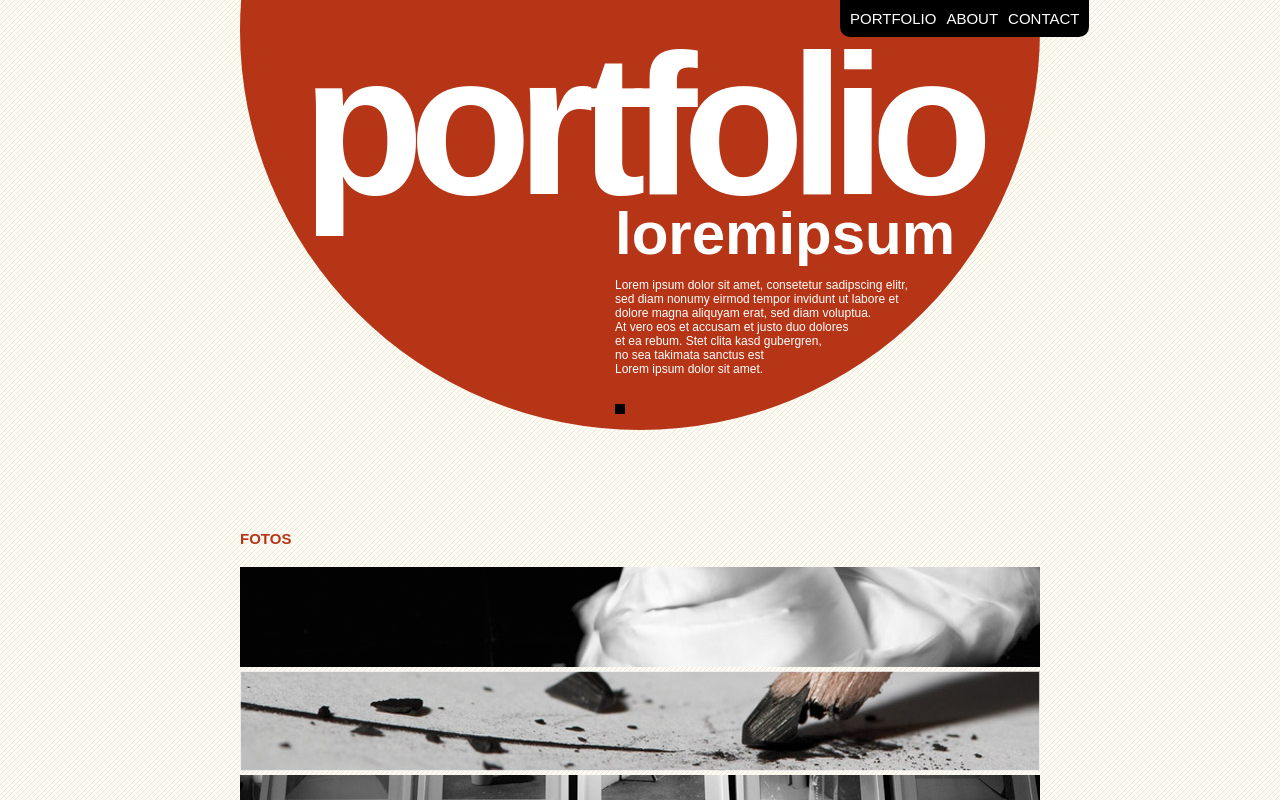
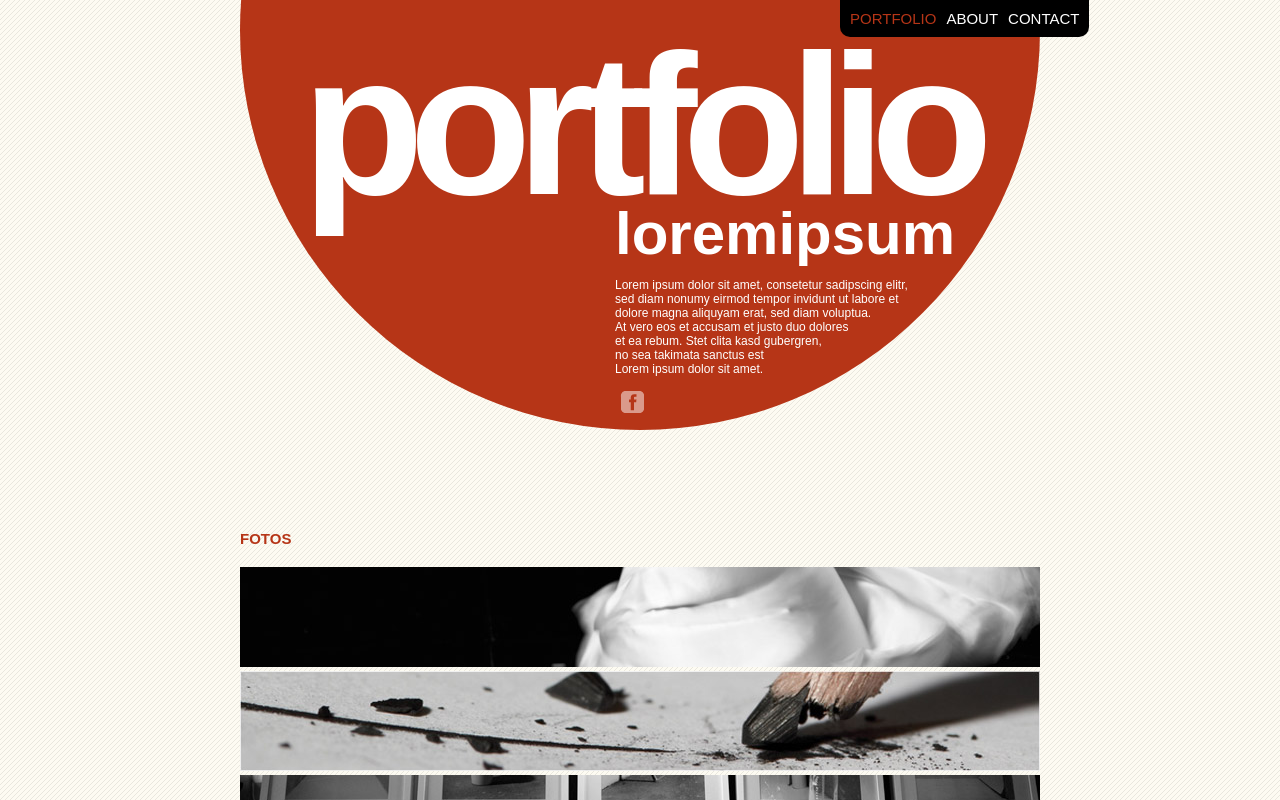
Before and after one commit to VivienPeschke/EIA1-Semester1, a plain HTML site: page Aufgabe 3/portfolio.html in a window 1280 px wide. Shown: the top 800 px of the page. Drawn offline with Linux system fonts and the light colour scheme.

Commit message:
Aufgabe 03 fertiggestellt - Icon ergänzt - Kontaktformular überarbeitet

```diff
--- a/Aufgabe 3/portfolio.html
+++ b/Aufgabe 3/portfolio.html
@@ -10,7 +10,7 @@
 <body>
     <header>
        <ul id="nav">
-            <li><a href="#">PORTFOLIO</a></li>
+            <li><a href="#" class="here">PORTFOLIO</a></li>
             <li><a href="about.html">ABOUT</a></li>
             <li><a href="contact.html">CONTACT</a></li>
         </ul>
@@ -31,7 +31,9 @@
             </div>
 
             <div class="icon">
-            <a href="images/icon_facebook.png" target="_blank" rel="noopener noreferrer"></a>
+            <a href="https://www.facebook.com" target="_blank" rel="noopener noreferrer">
+                <img src="images/icon_facebook.png" alt="">
+            </a>
             </div>
         </head>
         <div class="inhalt">
--- a/Aufgabe 3/style.css
+++ b/Aufgabe 3/style.css
@@ -77,8 +77,16 @@ a:hover{
 .icon{
 position: absolute;
 margin-left: 375px;
-margin-top: 400px;
-color: white;
+margin-top: 385px;
+opacity: 50%;
+}
+
+.icon:hover{
+    opacity: 100%;
+}
+
+.icon>a{
+    background: none;
 }
 
 .smallheadline{
@@ -90,3 +98,7 @@ color: white;
 .inhalt{
     padding-top: 10px;
 }
+
+.here{
+    color: #B63517;
+}
```
Also changed, not shown: Aufgabe 3/about.html (+5 -3 lines), Aufgabe 3/contact.html (+12 -7 lines), 1 other file.
